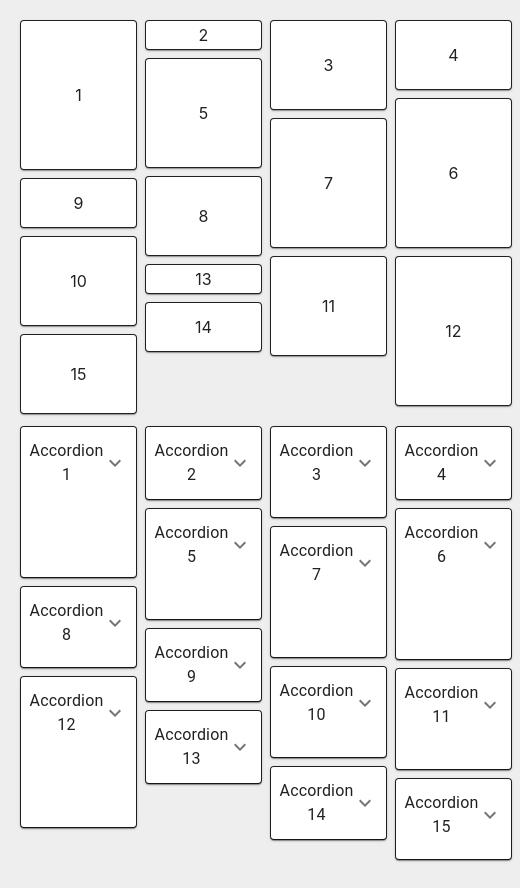
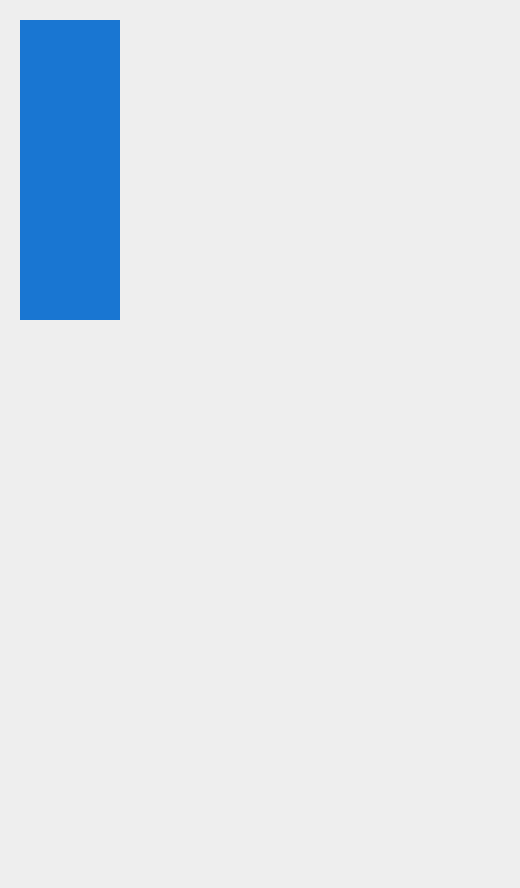
Before and after one commit to saraswathi22-mac/react-mui, a React (Create React App) app: page / in a window 390 px wide. Shown: the whole page, 520 px wide, since content can reach past the window. After the commit the page ends 844 px from the top, so only its background shows below. Built offline with nearby package versions, Linux system fonts and the light colour scheme.

Commit message:
Responsiveness

```diff
--- a/src/App.tsx
+++ b/src/App.tsx
@@ -1,5 +1,4 @@
 import "./App.css";
-import { MuiMasonry } from "./components/37_Masonry";
 // import { MuiTypography } from './components/1_Typography';
 // import { MuiButton } from './components/2_Button';
 // import { MuiTextField } from './components/3_TextField';
@@ -36,6 +35,8 @@
 // import { MuiSkeleton } from './components/34_Skeleton';
 // import { MuiLoadingButton } from './components/35_LoadingButton';
 // import { MuiTabs } from "./components/36_Tabs";
+// import { MuiMasonry } from "./components/37_Masonry";
+import { MuiResponsiveness } from "./components/38_Responsiveness";
 
 function App() {
   return (
@@ -76,7 +77,8 @@
       {/* <MuiSkeleton /> */}
       {/* <MuiLoadingButton /> */}
       {/* <MuiTabs /> */}
-      <MuiMasonry />
+      {/* <MuiMasonry /> */}
+      <MuiResponsiveness />
     </div>
   );
 }
--- /dev/null
+++ b/src/components/38_Responsiveness.tsx
@@ -0,0 +1,13 @@
+import { Box } from "@mui/material";
+
+export const MuiResponsiveness = () => {
+  return (
+    <Box
+      sx={{
+        height: "300px",
+        width: { xs: 100, sm: 200, md: 300, lg: 400, xl: 500 },
+        bgcolor: "primary.main",
+      }}
+    ></Box>
+  );
+};
```
Also changed, not shown: 1 other file (tests, documents, lock files or other folders).
